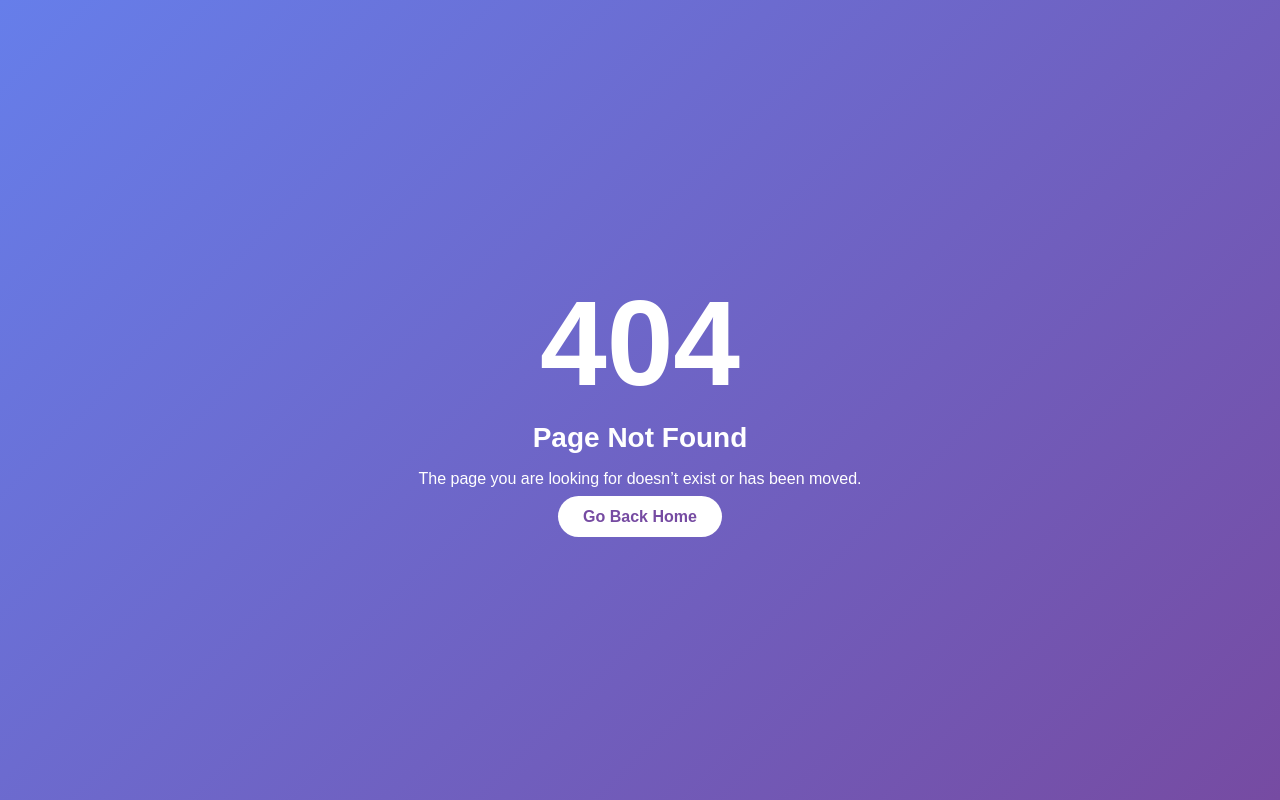
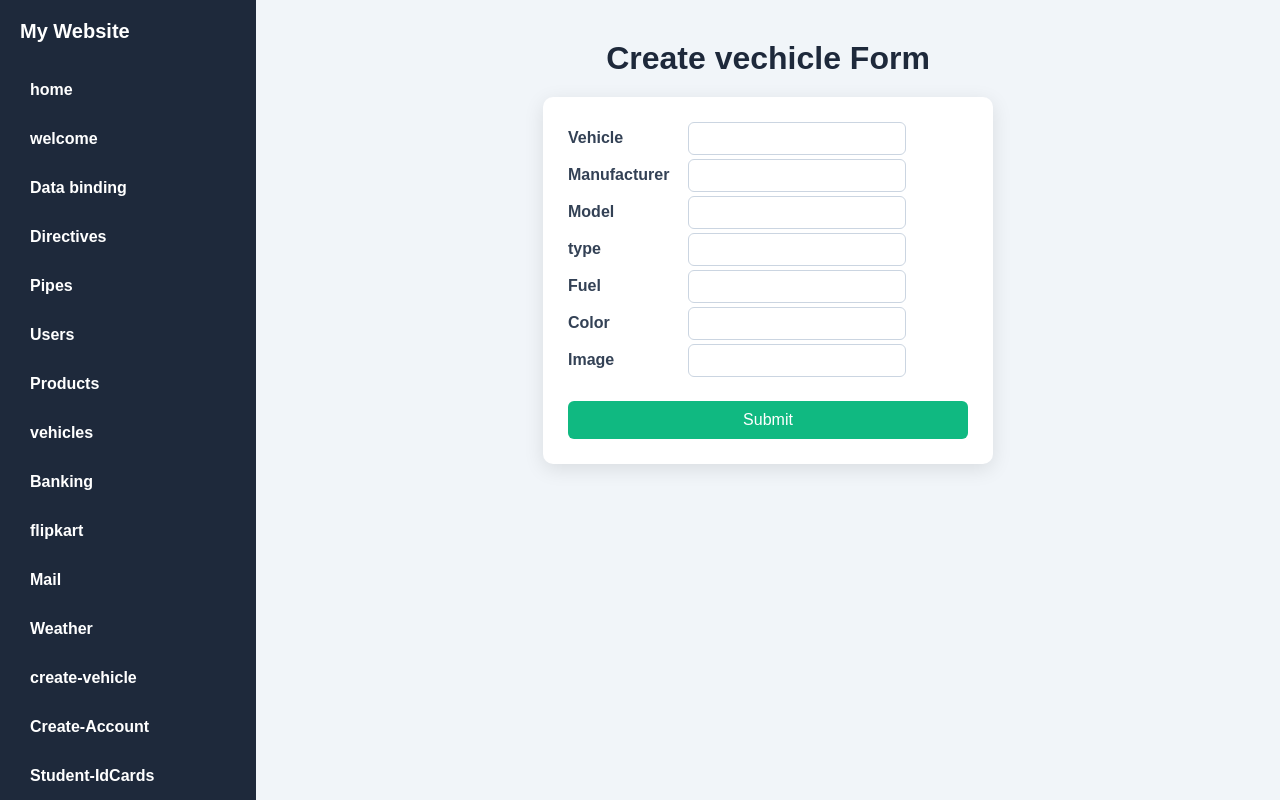
Before and after one commit to jagadeesh666-tech/my-app-apr26, an Angular app: page /dashboard/edit-vehicle/1 in a window 1280 px wide. Before the commit this address had no page. Built offline with nearby package versions, Linux system fonts and the light colour scheme; no server answers.

Commit message:
editecompleted

```diff
--- a/src/app/app-routing.module.ts
+++ b/src/app/app-routing.module.ts
@@ -40,7 +40,8 @@ const routes: Routes = [
     {path:"create-account",component:CreateAccountComponent},
     {path:"student-idcards",component:StudentsIdcardsComponent},
     {path:"createidcard",component:CreateidcardComponent},
-    {path:"vehicle-details/:id",component:VehicleDetailsComponent}
+    {path:"vehicle-details/:id",component:VehicleDetailsComponent},
+    {path:"edit-vehicle/:id",component:CreateVehicleComponent}
 
 
 
--- a/src/app/create-vehicle/create-vehicle.component.ts
+++ b/src/app/create-vehicle/create-vehicle.component.ts
@@ -1,6 +1,7 @@
 import { Component } from '@angular/core';
 import { FormControl, FormGroup } from '@angular/forms';
 import { VehiclesServiceService } from '../vehicles.service.service';
+import { ActivatedRoute } from '@angular/router';
 
 @Component({
   selector: 'app-create-vehicle',
@@ -17,10 +18,35 @@ export class CreateVehicleComponent {
     color: new FormControl(),
     image: new FormControl()
   })
-  constructor(private vehicleservice: VehiclesServiceService) { }
+
+  constructor(private vehicleservices:VehiclesServiceService, activateRoute:ActivatedRoute){
+    activateRoute.params.subscribe(
+      (data:any)=>{
+        this.id=data.id;
+        vehicleservices.getvehicle(data.id).subscribe(
+          (data:any)=>{
+            this.vehicleType.patchValue(data);
+          }
+        )
+      }
+    )
+  }
+  id:string="";
+
   submit() {
-    console.log(this.vehicleType);
-    this.vehicleservice.createVehicle(this.vehicleType.value).subscribe(
+    if(this.id){
+       this.vehicleservices.editVehicle(this.id,this.vehicleType.value).subscribe(
+      (data: any) => {
+        alert("vehicle edited succesfully!!");
+        this.vehicleType.reset();
+      },
+      (err: any) => {
+        alert("vehicle not edited succesfully!!");
+      }
+    )
+    }
+    else{
+       this.vehicleservices.createVehicle(this.vehicleType.value).subscribe(
       (data: any) => {
         alert("vehicle created succesfully!!");
         this.vehicleType.reset();
@@ -29,5 +55,7 @@ export class CreateVehicleComponent {
         alert("vehicle not created succesfully!!");
       }
     )
+    }
+
   }
 }
--- a/src/app/vehicles.service.service.ts
+++ b/src/app/vehicles.service.service.ts
@@ -37,4 +37,7 @@ getVhiclesWithParameters( term:string,column:string,order:string,page:number ):O
 createVehicle( vehicle:any):Observable<any>{
   return this.httpClient.post("https://6128991386a213001729f9df.mockapi.io/test/v1/jurisdiction",vehicle);
 }
+editVehicle(id:string,vehicle:any):Observable<any>{
+  return this.httpClient.put("https://6128991386a213001729f9df.mockapi.io/test/v1/jurisdiction/"+id,vehicle);
 }
+}
--- a/src/app/vehicles/vehicles.component.html
+++ b/src/app/vehicles/vehicles.component.html
@@ -57,6 +57,7 @@
             <td>{{vehicle.id}}</td>
             <td>
                 <button class="blue-button" routerLink="/dashboard/vehicle-details/{{vehicle.id}}">view</button>
+                <button class="yellow-button" routerLink="/dashboard/edit-vehicle/{{vehicle.id}}">edit</button>
                 <button class="red-button" (click)="deletevehicle(vehicle.id)">delete</button>
             </td>
         </tr>
```
